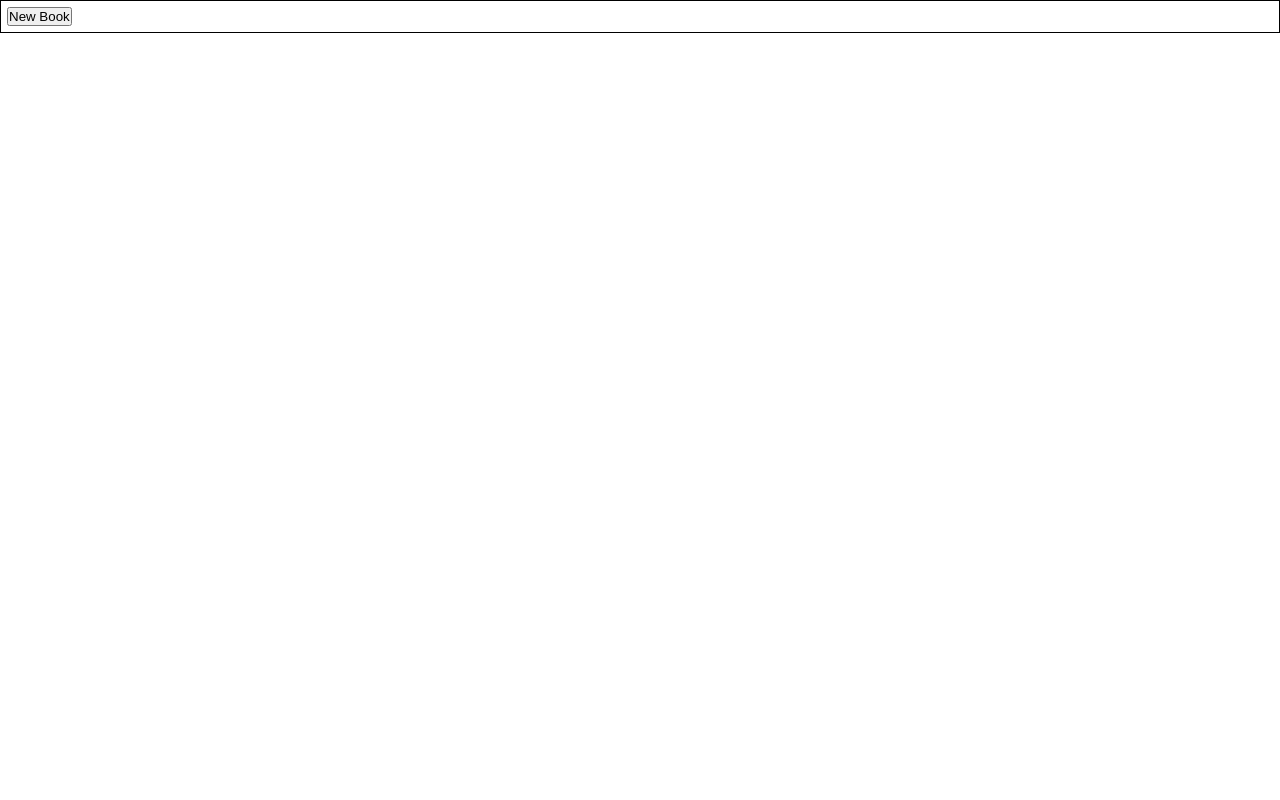
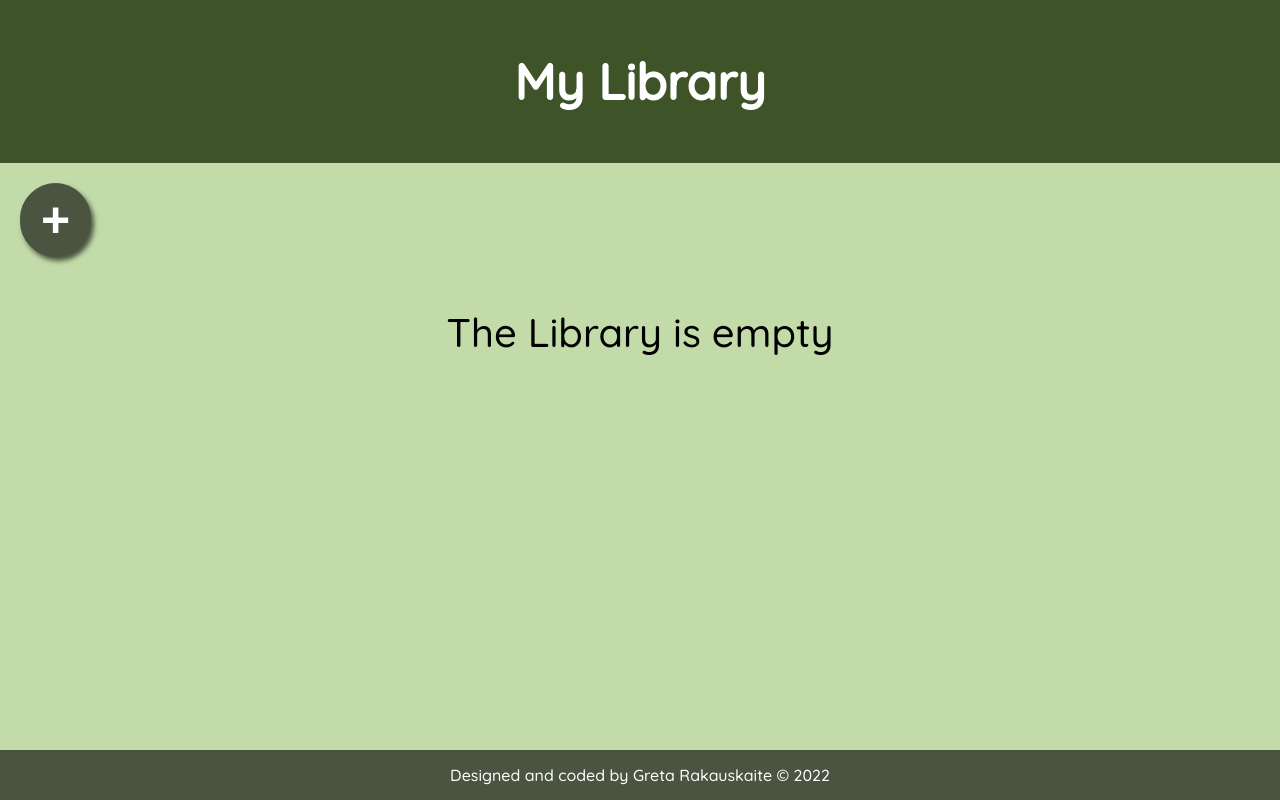
Before and after one commit to GretaRa/book-library, a plain HTML site: page index.html in a window 1280 px wide. Drawn offline with Linux system fonts and the light colour scheme.

Commit message:
Style page

```diff
--- a/index.html
+++ b/index.html
@@ -6,11 +6,17 @@
     <meta name="viewport" content="width=device-width, initial-scale=1.0">
     <link rel="stylesheet" href="style.css">
     <script src="script.js" defer></script>
+    <link rel="preconnect" href="https://fonts.googleapis.com">
+    <link rel="preconnect" href="https://fonts.gstatic.com" crossorigin>
+    <link href="https://fonts.googleapis.com/css2?family=Quicksand:wght@300;400;500&display=swap" rel="stylesheet">
     <title>Library</title>
 </head>
 <body>
+    <header>
+            <h1>My Library</h1>
+    </header>
     <div class="container">
-        <button class="newBookBtn" onclick="openTheForm()">New Book</button>
+        <button class="newBookBtn" onclick="openTheForm()">+</button>
         <div class="AddNewPopup">
             <div class="formPopup" id="popupForm">
                 <form method="post" class="formContainer">
@@ -29,9 +35,9 @@
                     <input type="text" id="pages" placeholder="202" name="pages" required>
                     <fieldset>
                         <legend><strong>Have you read this book?</strong></legend>
-                        <input type="radio" id="read" name="read" value="Yes" required>
+                        <input type="radio" id="read" name="read" value="Read" required>
                         <label for="read">Yes</label>
-                        <input type="radio" id="read" name="read" value="No" required>
+                        <input type="radio" id="read" name="read" value="Not read" required>
                         <label for="read">No</label>
                         <button type="submit" class="btn">Add</button>
                         <button type="button" class="btn cancel" onclick="closeTheForm()">Close</button>
@@ -39,7 +45,13 @@
                 </form>
             </div>
         </div>
-        <div class="book-grid"></div>
+        <div class="content">
+            <p id="empty">The Library is empty</p>
+            <div class="book-grid"></div>
+        </div>
     </div>
+    <footer>
+        <p>Designed and coded by Greta Rakauskaite &copy 2022</p>
+    </footer>
 </body>
 </html>
--- a/script.js
+++ b/script.js
@@ -1,3 +1,10 @@
+//TODO
+//Fix read status(change to checkbox?)
+//add checkbox to change read status
+//add style to form
+//add delete book button
+
+
 //Select DOM
 const bookGrid = document.querySelector('.book-grid');
 const form = document.querySelector('.formContainer');
@@ -18,7 +25,7 @@ function addBookToLibrary() {
       title.value,
       author.value,
       pages.value,
-      document.querySelector('input[name="read"]:checked').value
+      read.value
     ));
     closeTheForm()
     displayBooks();
@@ -68,4 +75,13 @@ function openTheForm() {
 
 function closeTheForm() {
   document.getElementById("popupForm").style.display = "none";
+  displayEmpty()
 }
+
+function displayEmpty(){
+  if (myLibrary.length !== 0){
+  document.getElementById("empty").style.display = "none";
+  } else {
+    document.getElementById("empty").style.display = "block";
+  }
+}
--- a/style.css
+++ b/style.css
@@ -1,12 +1,52 @@
+:root{
+    --main-color: #3E5428;
+    --darkest-color:#4A5441;
+    --medium-color:#76A14C;
+    --light-bg: #C2DBA9;
+    --bright-color:#9BD463;
+    --font-color: #fff;
+
+    font-family: 'Quicksand', sans-serif;
+}
+
 *{
     margin: 0;
     padding: 0;
 }
 
-.container,
-.bookCard{
-    border: 1px solid black;
-    padding: 6px;
+body{
+    height: 100vh;
+    display: grid;
+    grid-template-rows: 1fr 4fr 50px;
+    color: var(--font-color);
+}
+
+header{
+    font-size: 25px;
+    background-color: var(--main-color);
+    text-align: center;
+    padding: 50px;
+}
+
+.container{
+    background-color: var(--light-bg);
+    padding: 20px;
+}
+
+.newBookBtn{
+    background-color: var(--darkest-color);
+    padding: 7px 20px;
+    font-size: 50px;
+    font-weight: 800;
+    border-radius: 40px;
+    color: var(--font-color);
+    border: 1px solid var(--darkest-color);
+    box-shadow: 3px 4px 5px 0px var(--darkest-color);
+
+}
+
+.newBookBtn:active{
+    box-shadow: inset 3px 4px 5px 0px rgb(46, 44, 44);
 }
 
 .formPopup {
@@ -17,4 +57,40 @@
     transform: translate(-50%, 5%);
     border: 3px solid #999999;
     z-index: 9;
-  }
+}
+
+#empty{
+    padding-top: 50px;
+    font-size: 40px;
+    font-weight: 500;
+    text-align: center;
+    color: black;
+}
+
+.book-grid{
+    padding-top: 20px;
+    display: grid;
+    grid-template-columns: repeat(auto-fit, minmax(200px, 400px));
+    gap: 30px;
+    justify-content: center;
+}
+
+.bookCard{
+    background-color: var(--medium-color);
+    border-radius: 10px;
+    min-height: 150px;
+    box-shadow: 3px 4px 5px 0px var(--main-color);
+    border-left: 7px solid var(--main-color);
+    padding: 15px;
+    display: flex;
+    flex-direction: column;
+    justify-content: space-around;
+}
+
+footer{
+    background-color: var(--darkest-color);
+    display: flex;
+    justify-content: center;
+    align-items: center;
+    font-weight: 500;
+}
```
